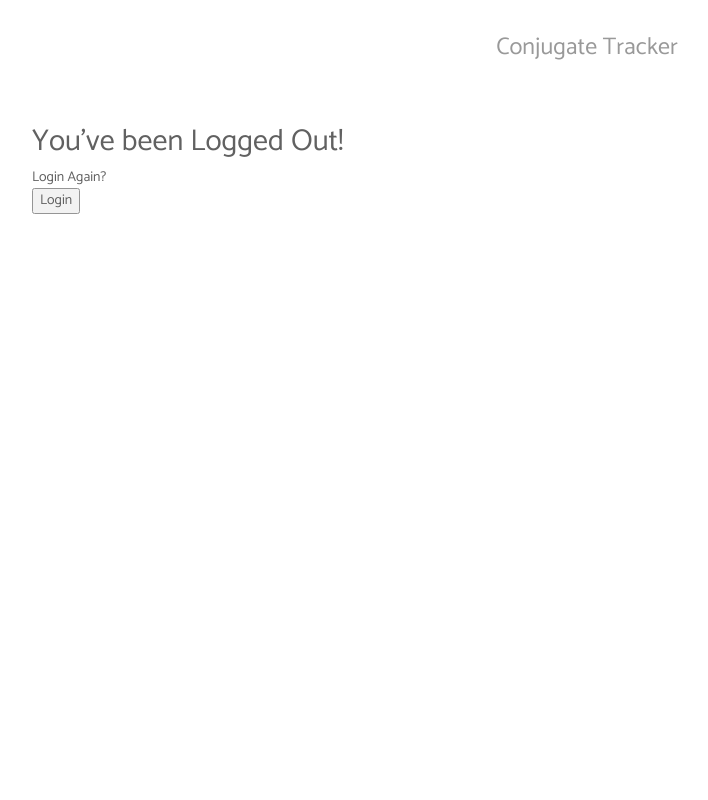
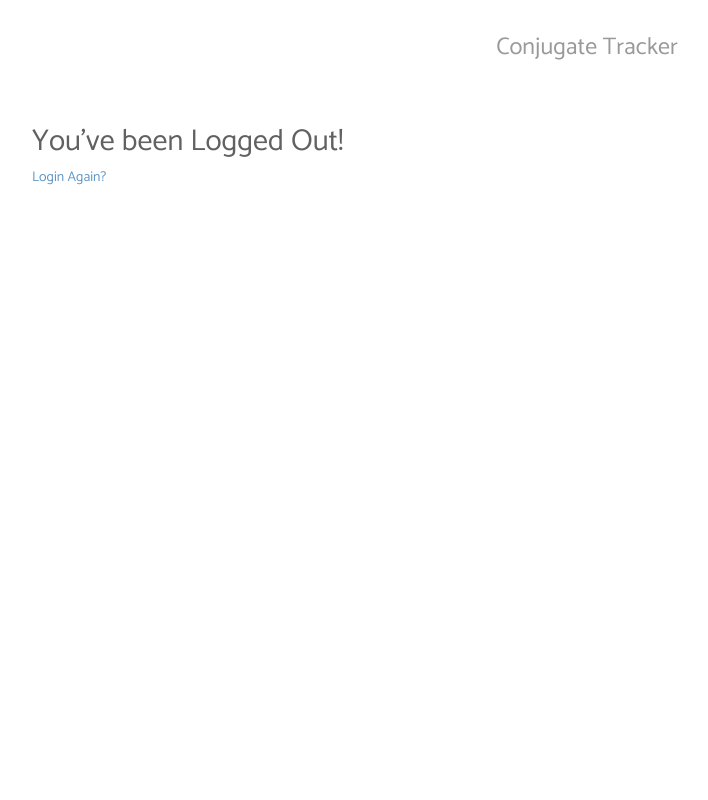
Before and after one commit to StrongAndClumsy/ConjugateTracker, a Django app: page /logout/ in a window 1280 px wide. Shown: the whole page, without its empty margins (58-766 px from the left). Run offline with Django 3.2, Linux system fonts and the light colour scheme; some libraries are stand-ins or nearby versions.

Commit message:
Add link to sign back in from signout page

```diff
--- a/tracker/templates/registration/logged_out.html
+++ b/tracker/templates/registration/logged_out.html
@@ -4,10 +4,5 @@
 
 {% block content %}
 <h2>You've been Logged Out!</h2>
-Login Again?
-  <form method="post">
-    {% csrf_token %}
-    {{ form.as_p }}
-    <button type="submit">Login</button>
-  </form>
+<a href="/login">Login Again?</a>
 {% endblock %}
```
